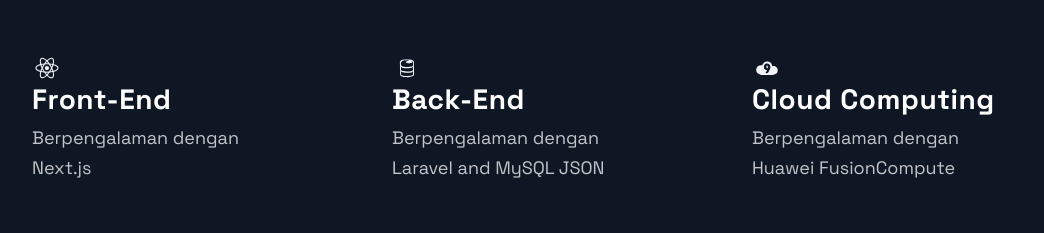
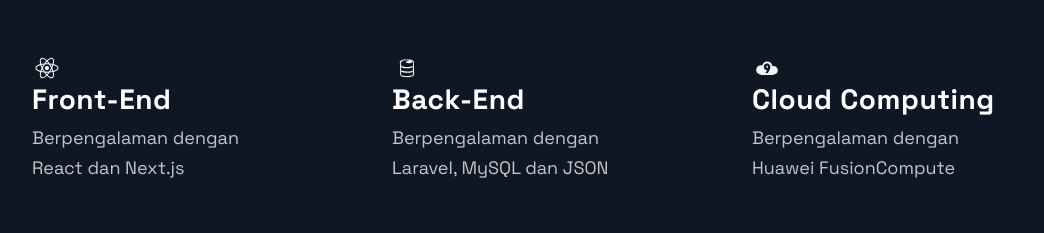
Before and after one commit to salunaalavi/Web-Portfolio, a Next.js app: page / in a window 1280 px wide. Shown: the part 1620-1853 px from the top of the page, without its empty margins (88-1132 px from the left). Built offline with nearby package versions, Linux system fonts and the light colour scheme.

Commit message:
Update Technologies.js

```diff
--- a/src/components/Technologies/Technologies.js
+++ b/src/components/Technologies/Technologies.js
@@ -17,7 +17,7 @@
           <ListTitle>Front-End</ListTitle>
           <ListParagraph>
             Berpengalaman dengan <br />
-            Next.js
+            React dan Next.js
           </ListParagraph>
         </ListContainer>
       </ListItem>
@@ -27,7 +27,7 @@
           <ListTitle>Back-End</ListTitle>
           <ListParagraph>
             Berpengalaman dengan <br />
-            Laravel and MySQL JSON
+            Laravel, MySQL dan JSON
           </ListParagraph>
         </ListContainer>
       </ListItem>
```
